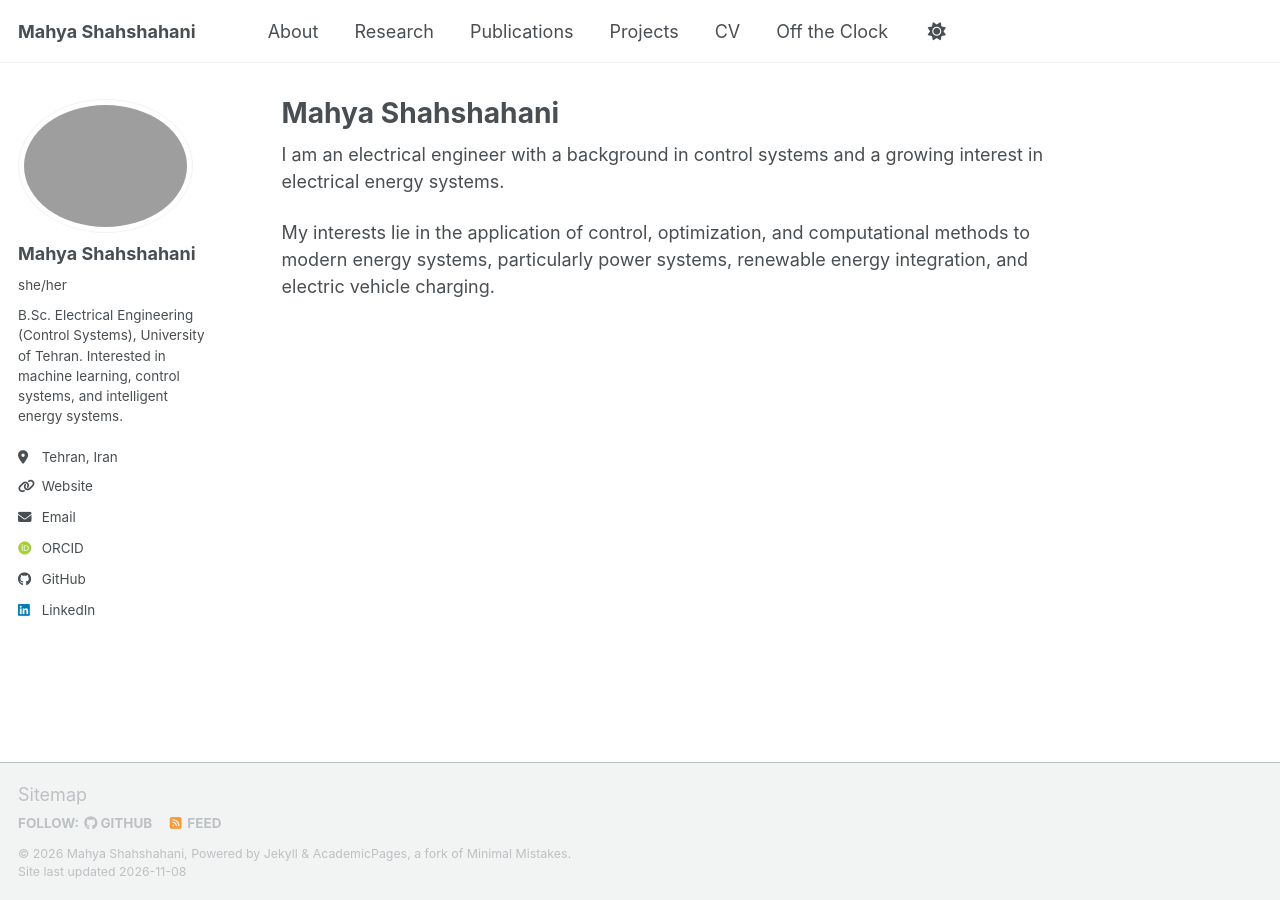
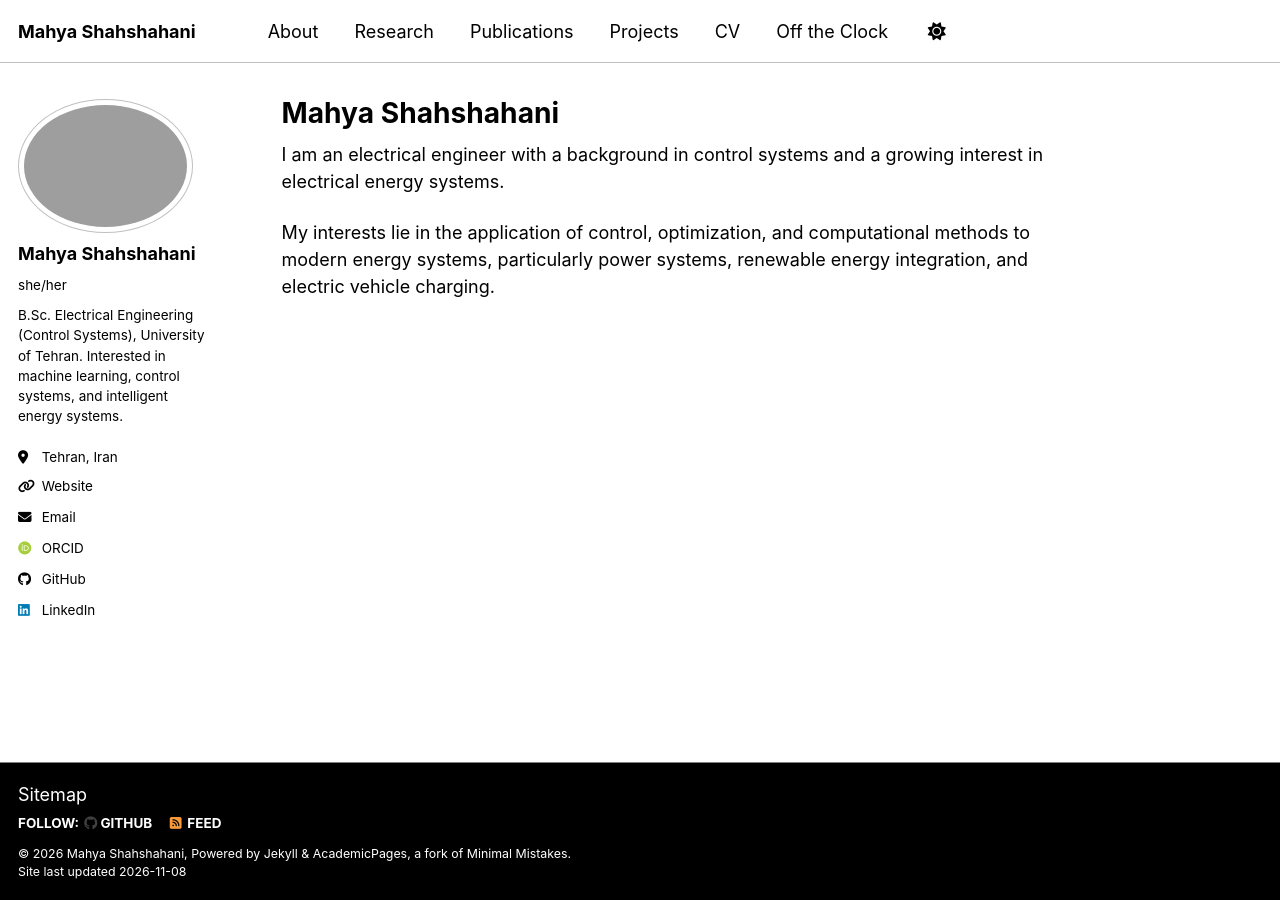
Before and after one commit to mahya-sh/mahya-sh.github.io, a Jekyll site: the page built from _pages/about.md, in a window 1280 px wide. Built offline with Jekyll 4.4.1, drawn with Linux system fonts in a browser that asks for light colours; some web fonts are replaced; a script bundle is joined from its source files by our own code; library files that are not in the unit come from our copies.

Commit message:
Change site theme to 'contrast' in config

```diff
--- a/_config.yml
+++ b/_config.yml
@@ -8,7 +8,7 @@
 
 # Basic Site Settings
 locale                   : "en-US"
-site_theme               : "default" # the available themes options are "default", "air", "sunrise", "mint", "dirt" and "contrast"
+site_theme               : "contrast" # the available themes options are "default", "air", "sunrise", "mint", "dirt" and "contrast"
 title                    : "Mahya Shahshahani"
 title_separator          : "-"
 name                     :  &name "Mahya Shahshahani"
```
